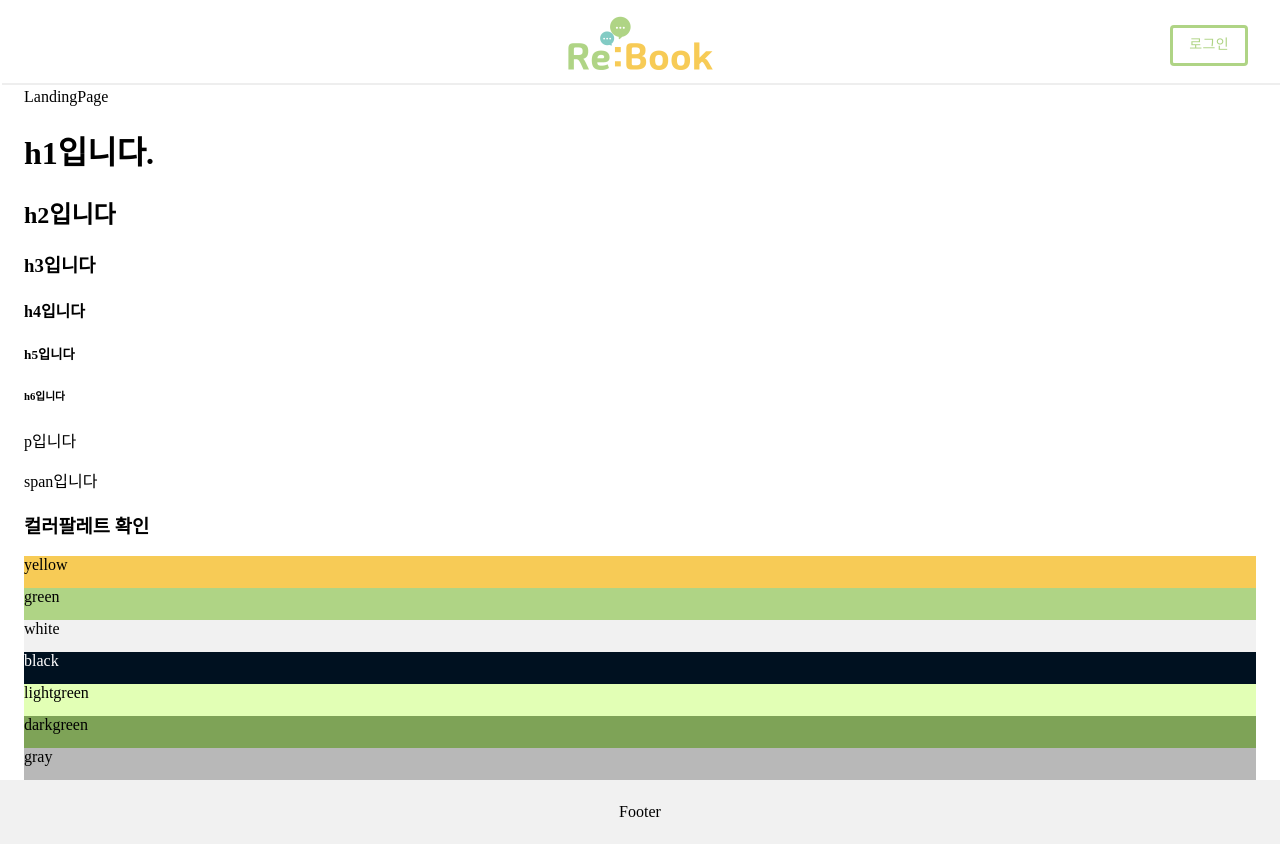
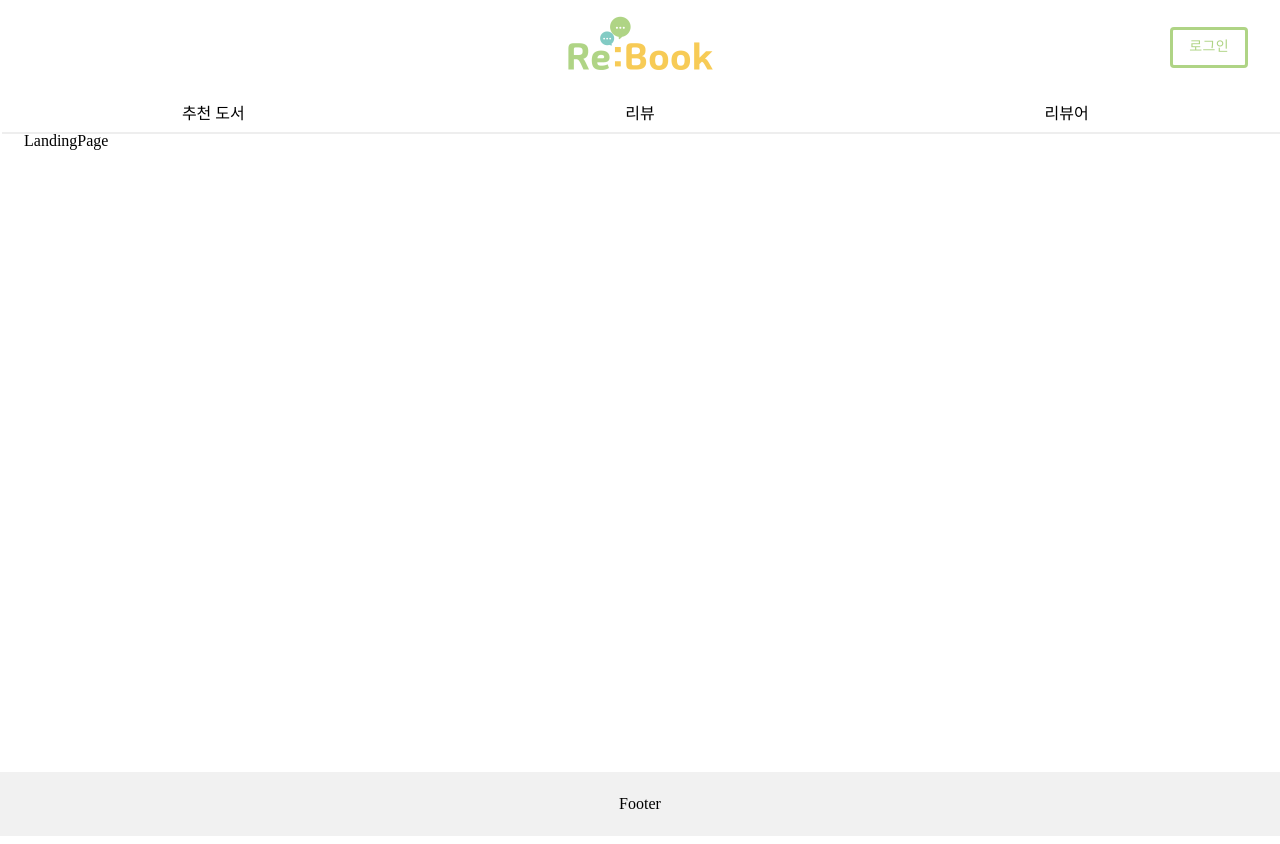
Before and after one commit to CodingOnTeamBook/Rebook_React_Node, a React (Create React App) app in the folder client/: page / in a window 1280 px wide. Built offline with nearby package versions, Linux system fonts and the light colour scheme; a web font is replaced by a local one.

Commit message:
header menu bar

```diff
--- a/client/src/App.tsx
+++ b/client/src/App.tsx
@@ -1,5 +1,6 @@
 import React, { useEffect } from 'react';
 import GlobalStyle from './style/globalStyles';
+import styled from 'styled-components';
 import { StylesProvider } from '@material-ui/core/styles';
 import Container from '@material-ui/core/Container';
 import { ThemeProvider } from 'styled-components';
@@ -12,9 +13,14 @@ import PeoplePage from './pages/PeoplePage';
 import ReviewPage from './pages/ReviewPage';
 import SearchPage from './pages/SearchPage';
 import BookDetailPage from './pages/BookDetailPage';
+import RecommendBookPage from './pages/RecommendBookPage';
 import SignupPage from './pages/SignupPage';
 import WriteReviewPage from './pages/WriteReviewPage';
 import Footer from './components/common/Footer';
+
+const MinHeightContainer = styled(Container)`
+  min-height: 80vh;
+`;
 
 function App() {
   return (
@@ -23,18 +29,19 @@ function App() {
         <GlobalStyle />
         <BrowserRouter>
           <Header />
-          <Container>
+          <MinHeightContainer>
             <Switch>
               <Route path="/" exact component={LandingPage} />
               <Route path="/my" exact component={MyPage} />
               <Route path="/people" exact component={PeoplePage} />
               <Route path="/review" exact component={ReviewPage} />
               <Route path="/search" exact component={SearchPage} />
+              <Route path="/recommend" exact component={RecommendBookPage} />
               <Route path="/book/:id" exact component={BookDetailPage} />
               <Route path="/signup" exact component={SignupPage} />
               <Route path="/write" exact component={WriteReviewPage} />
             </Switch>
-          </Container>
+          </MinHeightContainer>
           <Footer />
         </BrowserRouter>
       </StylesProvider>
--- a/client/src/components/common/Header.tsx
+++ b/client/src/components/common/Header.tsx
@@ -2,28 +2,76 @@ import React from 'react';
 import Logo from '../../style/img/logo.png';
 import styled from 'styled-components';
 import { LineGreenBtn } from '../../style/componentStyled';
+import { Link } from 'react-router-dom';
 
 const LogoContainer = styled.img`
   width: 150px;
+  cursor: pointer;
 `;
 
-const HeaderContainer = styled.nav`
+const Container = styled.nav`
+  width: 100%;
+  display: flex;
+  flex-direction: column;
+  align-items: center;
+`;
+
+const HeaderContainer = styled.div`
   width: 100%;
   display: flex;
   justify-content: center;
   align-items: center;
   margin-top: 0.5rem;
   margin-bottom: 0.3rem;
+  display: relative;
+`;
+
+const MenuContainer = styled.ul`
+  width: 100%;
+  display: flex;
+  height: 2.5rem;
   box-shadow: 2px 2px rgba(40, 40, 40, 0.08);
-  display: relative;
+  margin: 0;
+  padding: 0;
+  li {
+    list-style: none;
+    width: 100%;
+    height: 100%;
+  }
+  a {
+    width: 100%;
+    height: 100%;
+    display: flex;
+    justify-content: center;
+    align-items: center;
+    &:hover {
+      background-color: rgba(40, 40, 40, 0.08);
+      cursor: pointer;
+    }
+  }
 `;
 
 function Header() {
   return (
-    <HeaderContainer>
-      <LogoContainer src={Logo} />
-      <LineGreenBtn>로그인</LineGreenBtn>
-    </HeaderContainer>
+    <Container>
+      <HeaderContainer>
+        <Link to="/">
+          <LogoContainer src={Logo} />
+        </Link>
+        <LineGreenBtn>로그인</LineGreenBtn>
+      </HeaderContainer>
+      <MenuContainer>
+        <li>
+          <Link to="/recommend">추천 도서</Link>
+        </li>
+        <li>
+          <Link to="/review">리뷰</Link>
+        </li>
+        <li>
+          <Link to="/people">리뷰어</Link>
+        </li>
+      </MenuContainer>
+    </Container>
   );
 }
 
--- a/client/src/pages/LandingPage/index.tsx
+++ b/client/src/pages/LandingPage/index.tsx
@@ -1,61 +1,8 @@
 import React from 'react';
 import styled from 'styled-components';
 
-//컬러팔레트랑 폰트 캡쳐해놓고 작업하면 좋을 것 같아요. 확인하시고 지우셔도 됩니다!!
-
-const Container = styled.div`
-  width: 100%;
-  div {
-    height: 2rem;
-  }
-  .yellow {
-    background-color: ${(props) => props.theme.palette.yellow};
-  }
-  .green {
-    background-color: ${(props) => props.theme.palette.green};
-  }
-  .white {
-    background-color: ${(props) => props.theme.palette.white};
-  }
-  .black {
-    background-color: ${(props) => props.theme.palette.black};
-    color: white;
-  }
-  .lightgreen {
-    background-color: ${(props) => props.theme.palette.lightgreen};
-  }
-  .darkgreen {
-    background-color: ${(props) => props.theme.palette.darkgreen};
-  }
-  .gray {
-    background-color: ${(props) => props.theme.palette.gray};
-  }
-`;
-
 function LandingPage() {
-  return (
-    <>
-      <div>LandingPage</div>
-      <h1>h1입니다.</h1>
-      <h2>h2입니다</h2>
-      <h3>h3입니다</h3>
-      <h4>h4입니다</h4>
-      <h5>h5입니다</h5>
-      <h6>h6입니다</h6>
-      <p>p입니다</p>
-      <span>span입니다</span>
-      <h3>컬러팔레트 확인</h3>
-      <Container>
-        <div className="yellow">yellow</div>
-        <div className="green">green</div>
-        <div className="white">white</div>
-        <div className="black">black</div>
-        <div className="lightgreen">lightgreen</div>
-        <div className="darkgreen">darkgreen</div>
-        <div className="gray">gray</div>
-      </Container>
-    </>
-  );
+  return <div>LandingPage</div>;
 }
 
 export default LandingPage;
--- /dev/null
+++ b/client/src/pages/RecommendBookPage/index.tsx
@@ -0,0 +1,7 @@
+import React from 'react';
+
+function RecommendBookPage() {
+  return <div>RecommendBookPage</div>;
+}
+
+export default RecommendBookPage;
```
